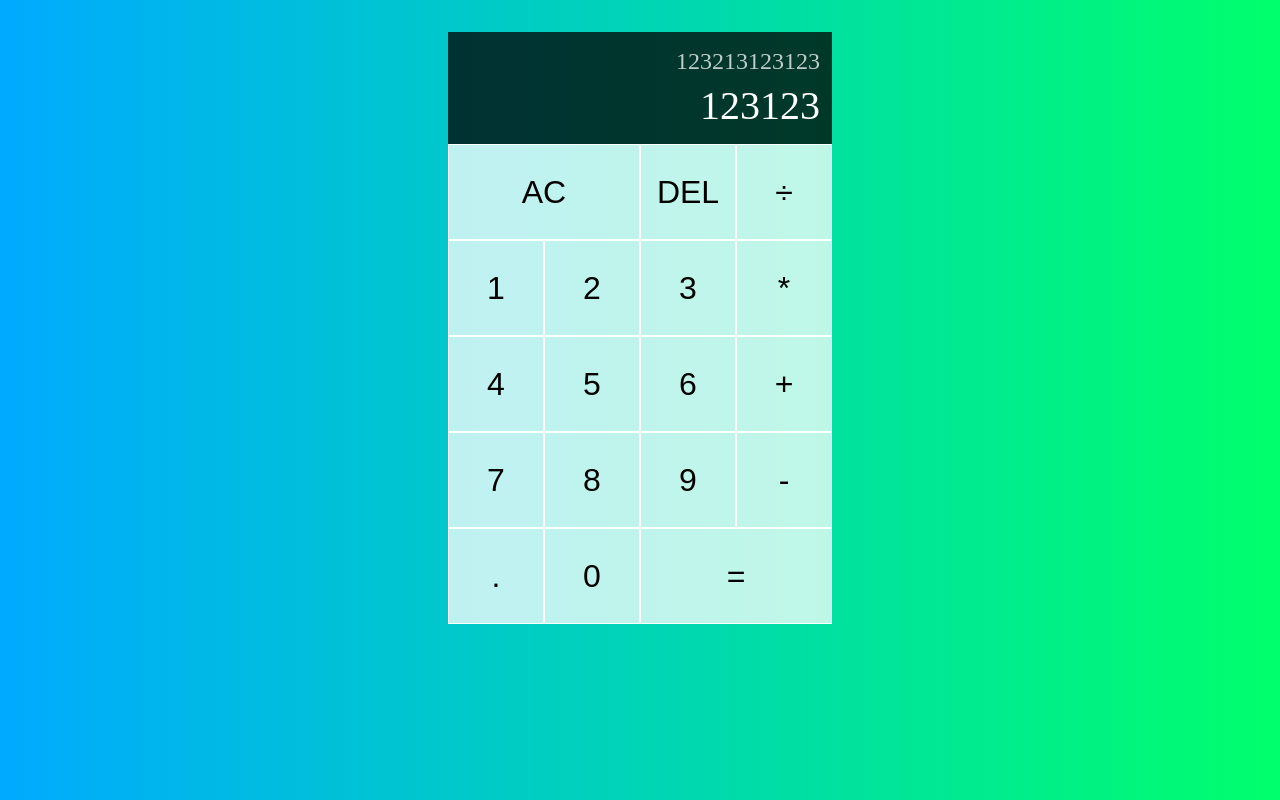
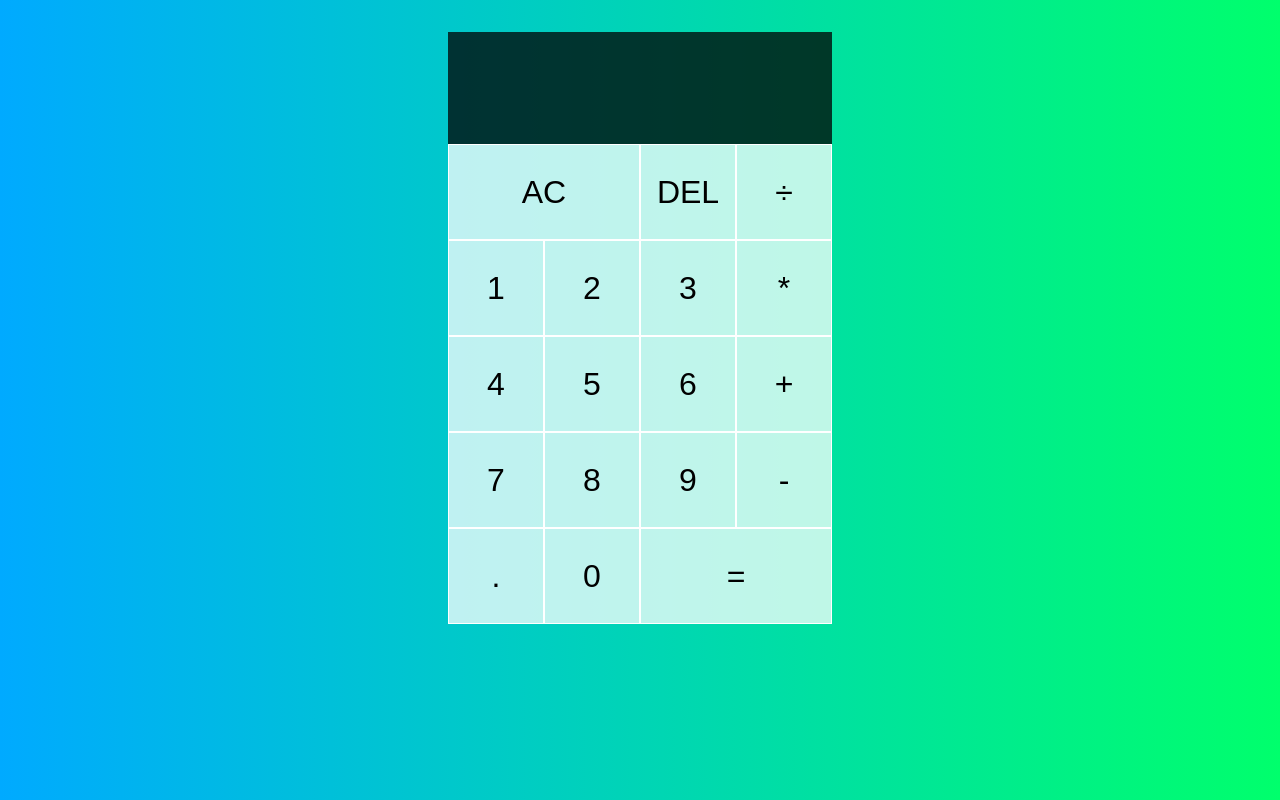
Before and after one commit to serhatcigerci/react-calculator, a React (Create React App) app: page / in a window 1280 px wide. Built offline with nearby package versions, Linux system fonts and the light colour scheme.

Commit message:
Operands and useReducer added

```diff
--- a/src/App.js
+++ b/src/App.js
@@ -1,11 +1,18 @@
+import { useReducer } from "react"
 import "./styles.css"
 
+function reducer(state, action) {
+
+}
+
 function App() {
+  const [{currentOperand, previousOperand, operation},
+    dispatch] = useReducer(reducer, {})
   return (
     <div className="calculator-grid">
       <div className="output">
-        <div className="previous-operand">123213123123</div>
-        <div className="current-operand">123123</div>
+        <div className="previous-operand">{previousOperand} {operation}</div>
+        <div className="current-operand">{currentOperand}</div>
       </div>
       <button className="span-two">AC</button>
       <button>DEL</button>
```
